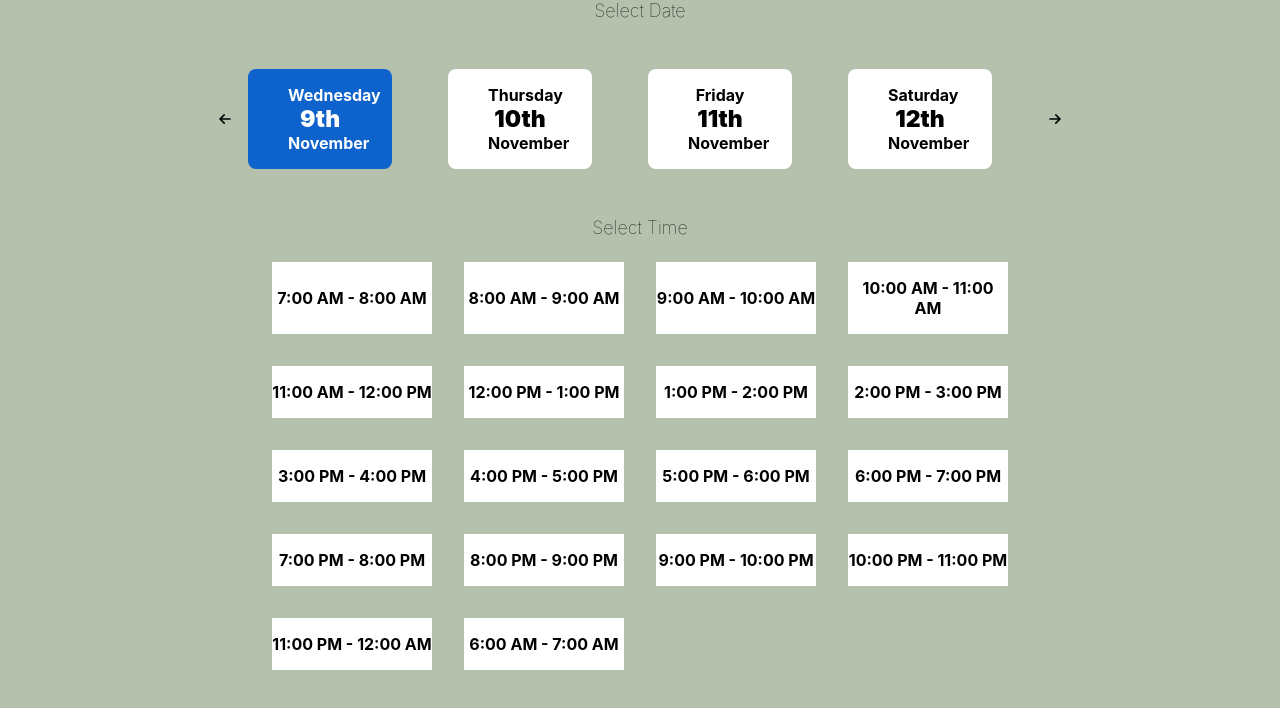
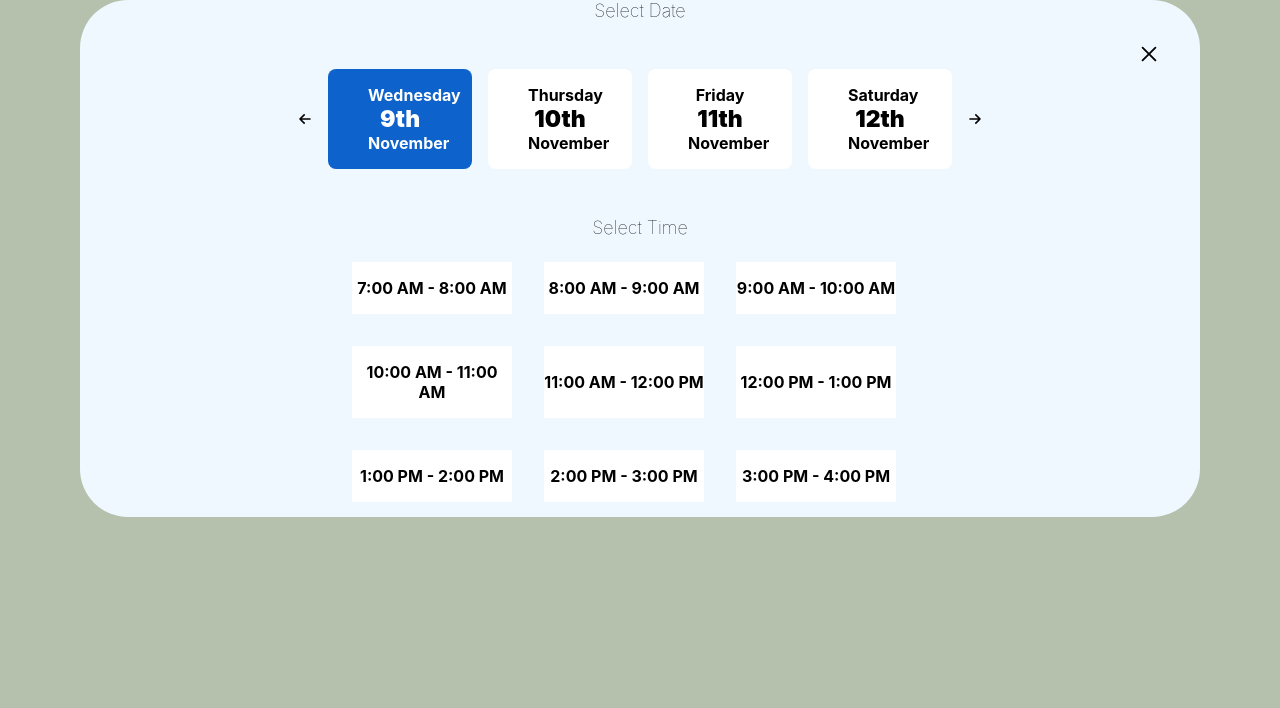
Before and after one commit to dev25UNT/slot-booking, a React (Create React App) app: page /home in a window 1280 px wide. Both pictures are taken after a click on the button "Book your Slot". Shown: the top 708 px of the page. Built offline with nearby package versions, Linux system fonts and the light colour scheme.

Commit message:
ui fixes

```diff
--- a/src/components/SlotModal/Checkout.module.css
+++ b/src/components/SlotModal/Checkout.module.css
@@ -27,6 +27,8 @@
   display: flex;
   flex-wrap: wrap;
   padding: 0 16rem;
+  overflow: scroll;
+  height: 255px;
 }
 
 .TimeCard {
@@ -39,6 +41,18 @@
   margin-inline: 1rem;
   background-color: #ffffff;
   cursor: pointer;
+}
+
+.slotModal {
+  border-radius: 3rem !important;
+  margin-inline: 5rem !important;
+  background-color: aliceblue !important;
+}
+.close {
+  width: 22px;
+  position: absolute;
+  top: 43px;
+  right: 120px;
 }
 
 .SelectedCard {
--- a/src/components/SlotModal/index.jsx
+++ b/src/components/SlotModal/index.jsx
@@ -22,6 +22,8 @@ import {
   getDatesInRange,
   startdate,
 } from "../../utils/calenderPackage";
+import cross from "../../cross.svg";
+
 import { calenderslidersettings } from "../../utils/sliderSettings";
 
 export const monthsforcal = [
@@ -172,7 +174,7 @@ const timesofsloats = [
   },
 ];
 
-const SlotModal = ({ btnClicked }) => {
+const SlotModal = ({ btnClicked, clickHandler }) => {
   const [timesloatsata, setTimeSloatData] = useState([]);
   const [showTimeError, setShowTimeError] = useState(false);
   const [proccessComplete, setProcessComplete] = useState(false);
@@ -210,7 +212,7 @@ const SlotModal = ({ btnClicked }) => {
   );
 
   return (
-    <>
+    <div className={styles.slotModal}>
       {/*======================================== date time selection ======================================== */}
       {dateandTimeSelection ? (
         <Row>
@@ -225,6 +227,7 @@ const SlotModal = ({ btnClicked }) => {
 
           <Col xs={12} md={12} lg={12} xl={12}>
             <h5 className={styles.SubtitleText}>Select Date</h5>
+            <img className={styles.close} src={cross} onClick={clickHandler} />
           </Col>
 
           {/* date calander */}
@@ -293,7 +296,7 @@ const SlotModal = ({ btnClicked }) => {
           </Col>
         </Row>
       ) : null}
-    </>
+    </div>
   );
 };
 
--- a/src/pages/HomePage.jsx
+++ b/src/pages/HomePage.jsx
@@ -4,7 +4,7 @@ import SlotModal from "../components/SlotModal";
 const HomePage = () => {
   const [btnClicked, setBtnClicked] = useState(false);
   const clickHandler = () => {
-    setBtnClicked(true);
+    setBtnClicked(!btnClicked);
   };
   return (
     <div className="homePage">
@@ -13,7 +13,9 @@ const HomePage = () => {
           Book your Slot
         </button>
       )}
-      {btnClicked && <SlotModal btnClicked={btnClicked} />}
+      {btnClicked && (
+        <SlotModal btnClicked={btnClicked} clickHandler={clickHandler} />
+      )}
     </div>
   );
 };
```
Also changed, not shown: src/cross.svg (added).
